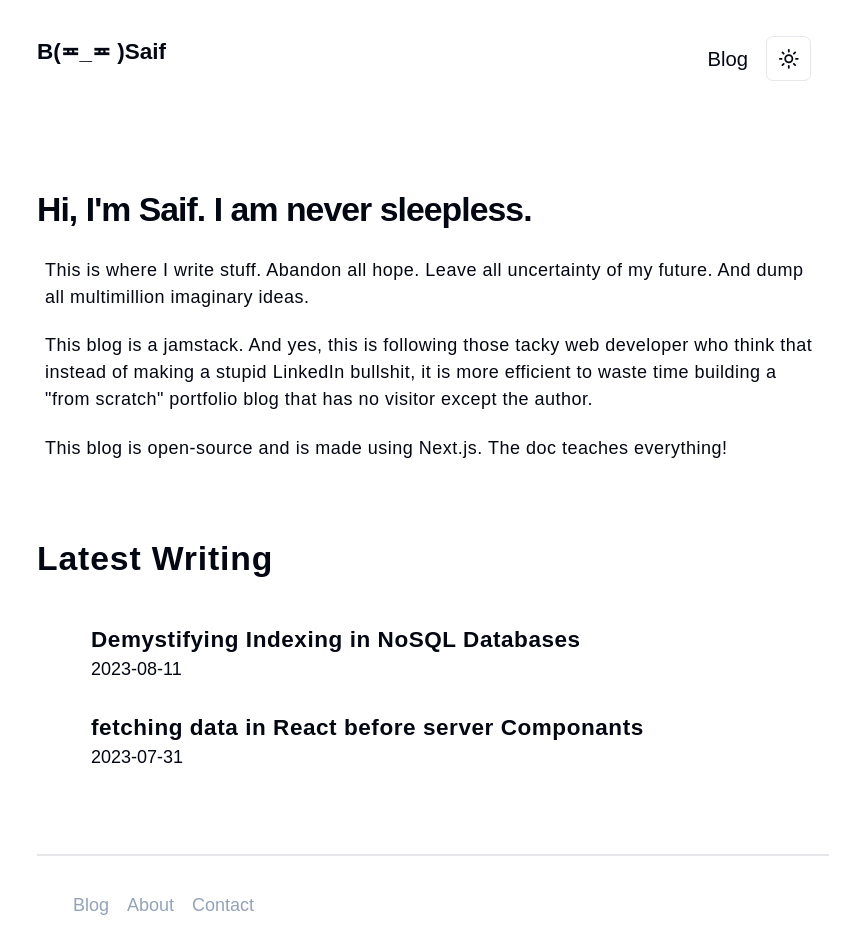
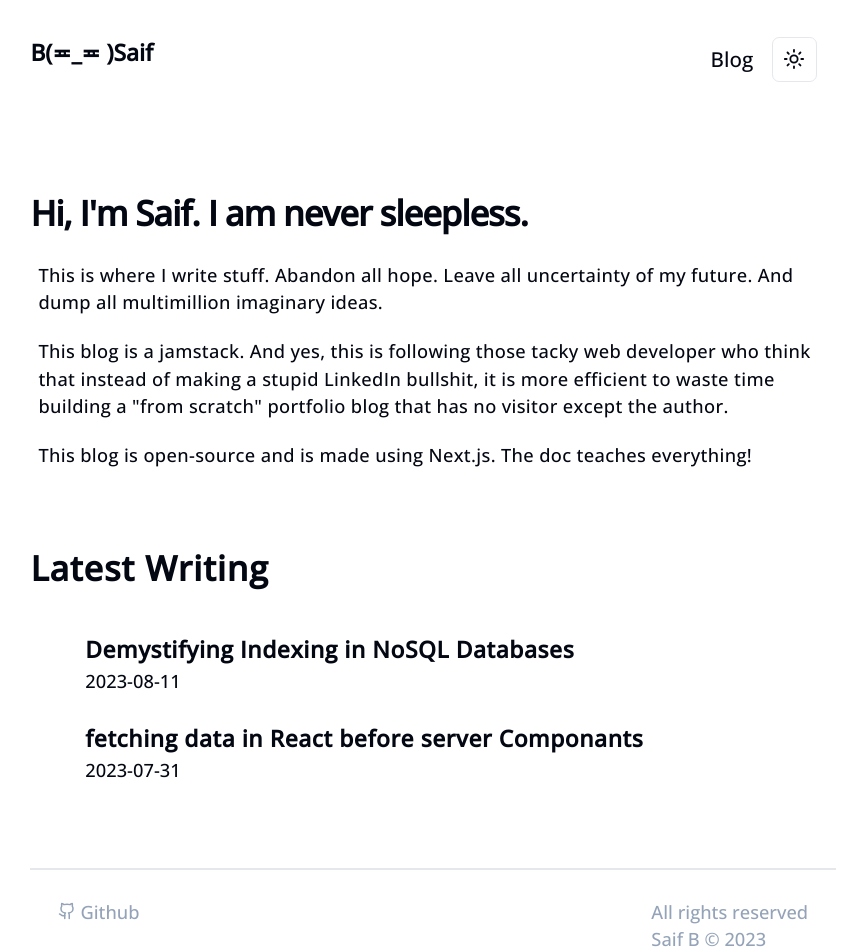
Before and after one commit to saif799/personalBlog, a Next.js app: page / in a window 1280 px wide. Shown: the top 952 px of the page, without its empty margins (207-1067 px from the left). Built offline with nearby package versions, Linux system fonts and the light colour scheme.

Commit message:
changed the font and the footer component

```diff
--- a/app/globals.css
+++ b/app/globals.css
@@ -1,8 +1,6 @@
 @tailwind base;
 @tailwind components;
 @tailwind utilities;
-
-@import url("https://fonts.googleapis.com/css2?family=IBM+Plex+Sans:wght@600&display=swap");
 
 @layer base {
   :root {
@@ -86,14 +84,13 @@ html,
 body {
   padding: 0;
   margin: 0;
-  font-family: "IBM Plex Sans", sans-serif;
   line-height: 1.66;
-  font-size: 18px;
+  font-size: 18.3px;
 }
 
 h1 {
   margin-bottom: 1.5rem;
-  font-size: 1.875rem;
+  font-size: 1.89rem;
   line-height: 2.25rem;
   letter-spacing: -0.028em;
   font-weight: 700;
@@ -113,7 +110,6 @@ h3 {
 
 code {
   background-color: rgb(17 24 39);
-  /* overflow-wrap: break-word; */
   color: white;
   white-space: pre-wrap;
   margin-top: 1.5rem;
@@ -129,5 +125,5 @@ code {
 
 p {
   margin: 8px;
-  letter-spacing: 0.5px;
+  letter-spacing: 0.35px;
 }
--- a/app/layout.tsx
+++ b/app/layout.tsx
@@ -2,16 +2,16 @@
 
 import NavBar from "../components/NavBar";
 import "./globals.css";
-// import type { Metadata } from "next";
-import { Inter } from "next/font/google";
+import { Open_Sans } from "next/font/google";
 import Footer from "@/components/Footer";
 import Link from "next/link";
 import { usePathname } from "next/navigation";
 import { ThemeProvider } from "@/providers/ThemeProvider";
-// import Head from "next/head";
 
-const inter = Inter({ subsets: ["latin"] });
-
+const sans = Open_Sans({
+  weight: ["500"],
+  subsets: ["latin"],
+});
 export default function RootLayout({
   children,
 }: {
@@ -22,18 +22,19 @@ export default function RootLayout({
   const isHome = path === "/";
   return (
     <html className="h-full" lang="en">
-      {/* <Head>
-        <title>the title of the page </title>
-      </Head> */}
-
       <body>
         <ThemeProvider attribute="class" defaultTheme="system">
-          <div className=" min-h-screen max-w-3xl mx-auto px-6 sm:px-8 mt-8  ">
+          <div
+            style={sans.style}
+            className=" min-h-screen max-w-3xl mx-auto px-6 sm:px-8 mt-8  "
+          >
             <NavBar />
             <div className="mt-24"> {children}</div>
             {isHome ? null : (
               <div className="  mt-5">
-                <Link className="text-blue-500" href="/">← Back to Home</Link>
+                <Link className="text-blue-500" href="/">
+                  ← Back to Home
+                </Link>
               </div>
             )}
             <Footer />
--- a/components/Footer.tsx
+++ b/components/Footer.tsx
@@ -1,26 +1,26 @@
 import Link from "next/link";
-
+import { GithubIcon } from "lucide-react";
 function Footer() {
   return (
-    <div className=" h-3 border-t-2  mt-14   ">
-      <div className="flex justify-between leading-6 text-md  text-slate-400  w-32 p-8 gap-4">
+    <div className=" border-t-2  mt-14   ">
+      <div className="flex justify-between leading-6 text-md  text-slate-400  p-6 gap-4">
         {" "}
-        <Link className="hover:text-primary" href="/">
+        <Link
+          target={"_blank"}
+          className="hover:text-primary"
+          href="https://github.com/saif799"
+        >
           {" "}
-          Blog{" "}
+          <div className="flex items-center">
+            <GithubIcon size={18} />
+            <span className="px-1"> Github</span>
+          </div>
         </Link>{" "}
-        <Link className="hover:text-primary" href="/">
-          About
-        </Link>{" "}
-        <Link className="hover:text-primary" href="/">
-          {" "}
-          Contact{" "}
-        </Link>
+        <div>
+          <div>All rights reserved </div>
+          <div>Saif B &copy; 2023</div>
+        </div>
       </div>{" "}
-      {/* <p className="mb-8">
-        📜 handcrafted by me and the internet, use it freely. no need to be
-        wise. fork on GitHub.
-      </p> */}
     </div>
   );
 }
```
Also changed, not shown: posts/fetchingDataInNext13.md (+5 -5 lines), 1 other file (tests, documents, lock files or other folders).
